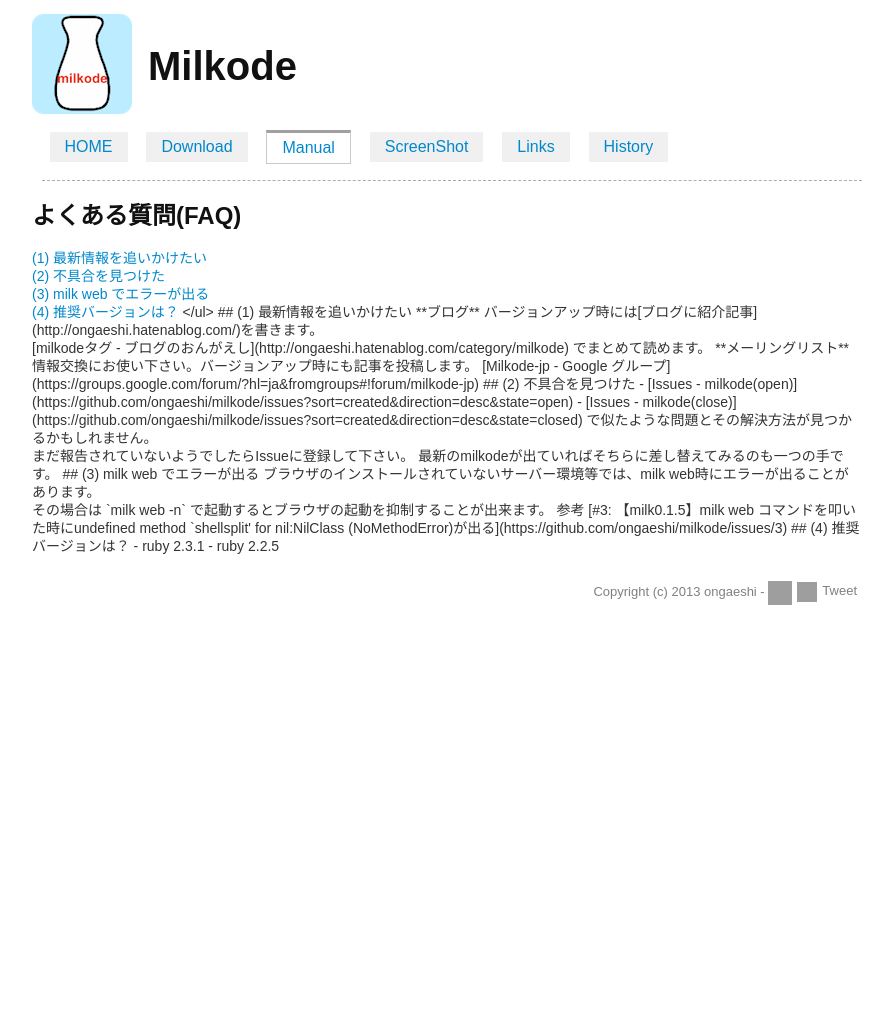
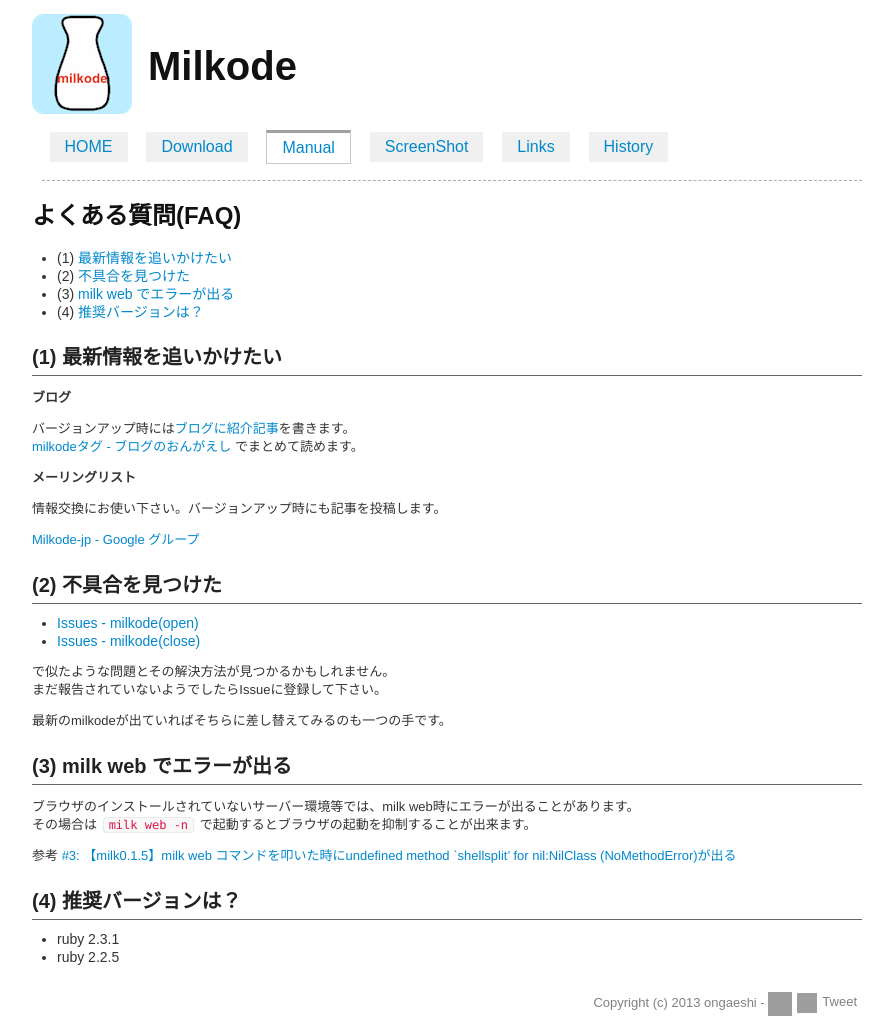
Before and after one commit to ongaeshi/milkode, a Jekyll site: the page built from faq.md, in a window 1280 px wide. Shown: the whole page, without its empty margins (193-1086 px from the left). Built offline with Jekyll 4.4.1, drawn with Linux system fonts in a browser that asks for light colours; Markdown is read by kramdown in place of the engine named in the settings; comment, search, counter and statistics services are not loaded; before the commit the page ends 900 px from its top, so only the background shows below that; grey boxes are pictures that could not be loaded.

Commit message:
Fix rendering bug

```diff
--- a/faq.md
+++ b/faq.md
@@ -6,12 +6,10 @@ rootpath: .
 ---
 # よくある質問(FAQ)
 
-<ul class="unstyled">
-  <li> <a href="#faq01">(1) 最新情報を追いかけたい</a>
-  <li> <a href="#faq02">(2) 不具合を見つけた</a>
-  <li> <a href="#faq03">(3) milk web でエラーが出る</a>
-  <li> <a href="#faq04">(4) 推奨バージョンは？</a>
-</ul>
+- (1) [最新情報を追いかけたい](#faq01)
+- (2) [不具合を見つけた](#faq02)
+- (3) [milk web でエラーが出る](#faq03)
+- (4) [推奨バージョンは？](#faq04)
 
 ## <a name="faq01"></a> (1) 最新情報を追いかけたい
 
```
